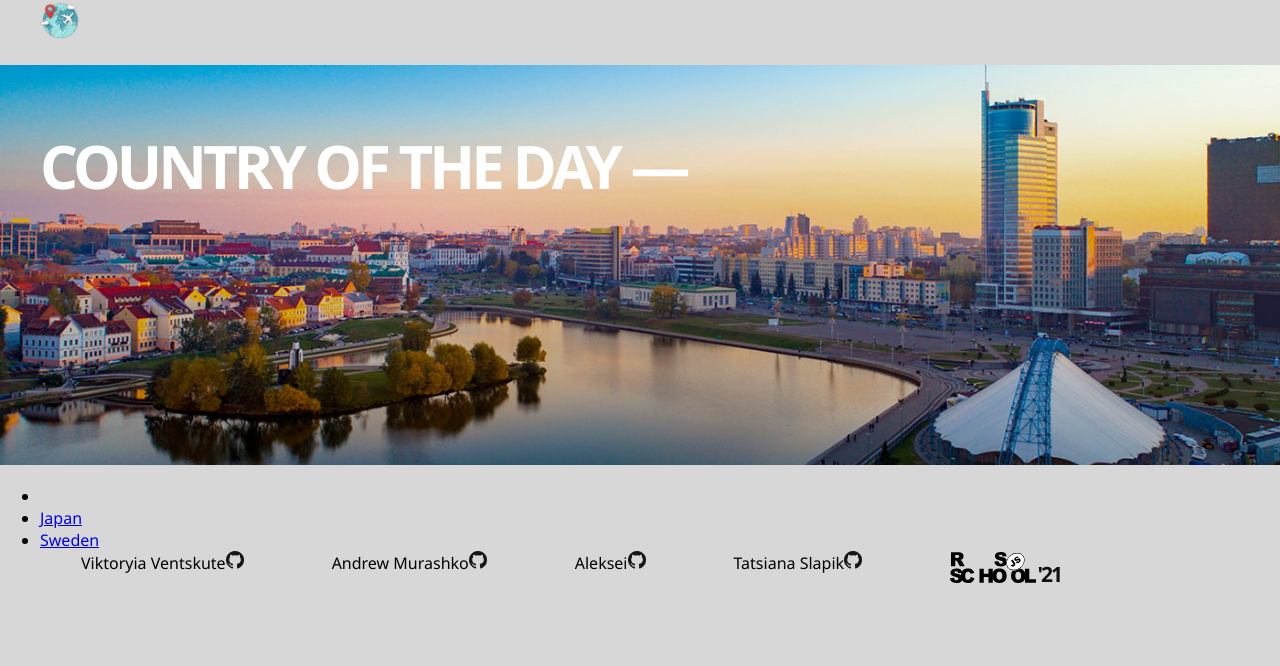
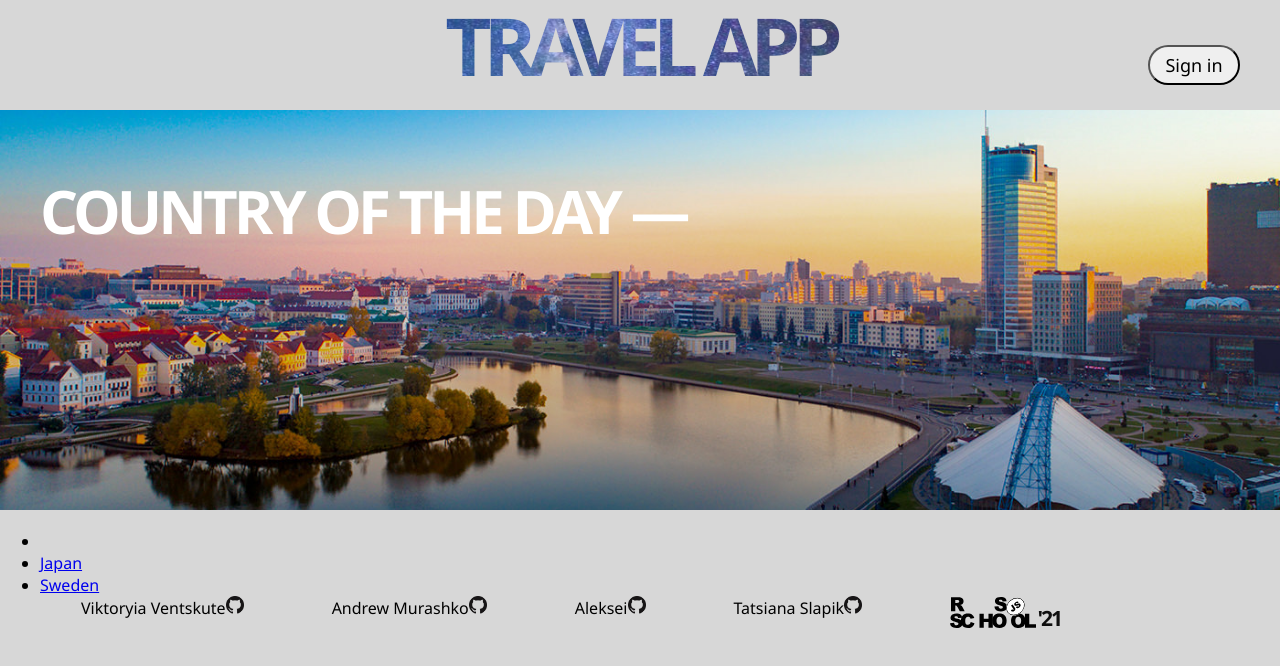
Before and after one commit to Ventskute/travel-app, a React app: page / in a window 1280 px wide. Shown: the top 666 px of the page. Built offline with nearby package versions, Linux system fonts and the light colour scheme; no server answers.

Commit message:
feat: added logo and button

```diff
--- a/src/components/Header/Header.jsx
+++ b/src/components/Header/Header.jsx
@@ -1,18 +1,32 @@
-import React from "react";
+import React, { useEffect } from "react";
 import { Link } from "react-router-dom";
-
-import TravelLogo from "../../assets/logo/travel_app.png";
 
 import "./Header.scss";
 
 export default function Header() {
+  useEffect(() => {
+    document.addEventListener("mousemove", function (e) {
+      let mouseX = e.pageX;
+      let mouseY = e.pageY;
+      let traX = (4 * mouseX) / 570 + 40;
+      let traY = (4 * mouseY) / 570 + 50;
+      let logoEl = document.getElementsByClassName("logo_title")[0];
+      logoEl.style.cssText = `background-position: ${traX}% ${traY}%`;
+    });
+  }, []);
+
+  let userLogged;
+
   return (
     <>
       <header>
         <div className="container">
-          <Link to="/">
-            <img className="travel_logo" src={TravelLogo} />
-          </Link>
+          <div className="logo_title">
+            <Link to="/">
+              <p>TRAVEL APP</p>
+            </Link>
+            <button className="sign">Sign in</button>
+          </div>
         </div>
       </header>
     </>
--- a/src/components/Header/Header.scss
+++ b/src/components/Header/Header.scss
@@ -1,5 +1,30 @@
-.header {
+.logo_title {
+  font-weight: 800;
+  color: transparent;
+  font-size: 80px;
+  background: url(/src/assets/img/sky.jpg) repeat;
+  background-position: 40% 50%;
+  -webkit-background-clip: text;
+  position: relative;
+  text-align: center;
+  line-height: 90px;
+  letter-spacing: -8px;
 }
-.travel_logo {
-  width: 40px;
+
+.logo_title a {
+  color: transparent;
 }
+
+.sign {
+  width: 92px;
+  height: 40px;
+  border-radius: 43px;
+  font-size: 18px;
+  position: absolute;
+  top: 50%;
+  right: 0;
+}
+.sign:hover {
+  cursor: pointer;
+  transform: scale(1.1);
+}
```
Also changed, not shown: src/assets/img/sky.jpg.
